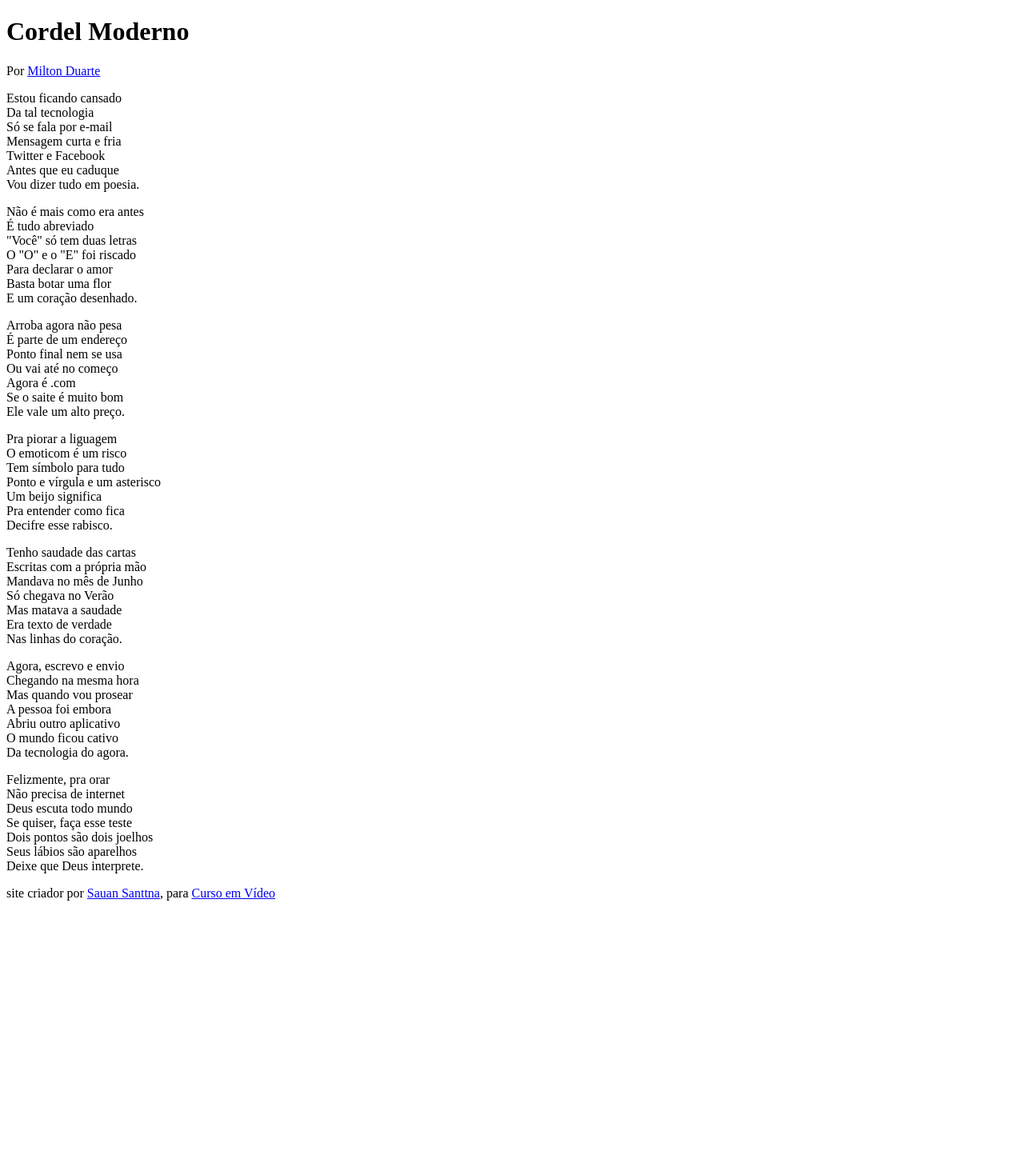
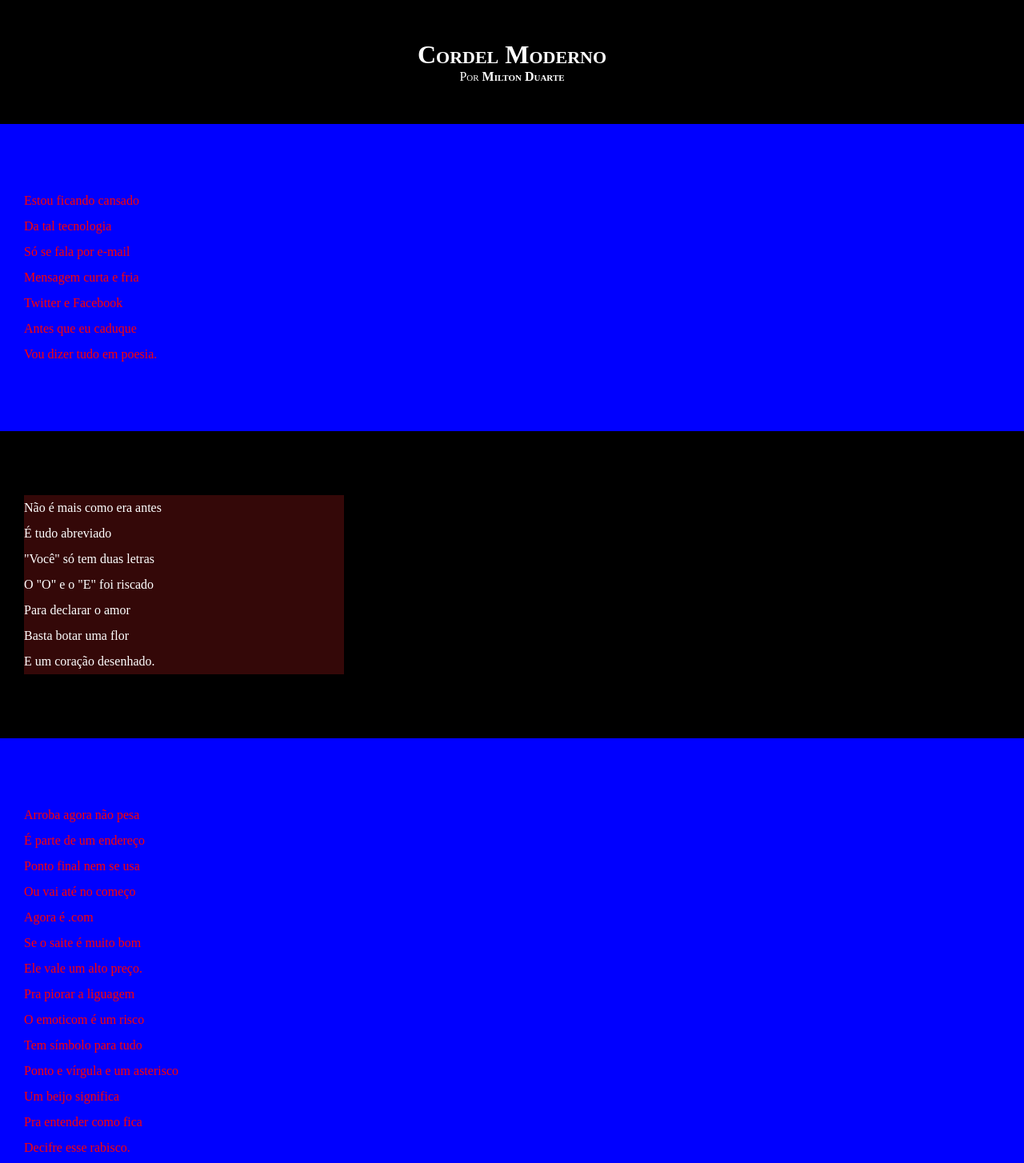
Before and after one commit to SauanSantana/html-css, a plain HTML site: page desafios/d012/index.html in a window 1280 px wide. Shown: the top 1454 px of the page at 80% size. Before the commit the page ends 1142 px from the top, so only its background shows below. Drawn offline with Linux system fonts and the light colour scheme.

Commit message:
atualizei estilos dos textos e blocos

```diff
--- a/desafios/d012/estilo/style.css
+++ b/desafios/d012/estilo/style.css
@@ -1 +1,64 @@
 @charset "UTF-8";
+
+*{
+margin: 0px;
+padding: 0px;
+}
+
+html, body{
+    min-height: 100vh;
+    background-color: darkgray;
+}
+header{
+    background-color: black;
+    color: white;
+    text-align: center;
+    padding-top: 50px;
+    padding-bottom: 50px;
+    font-variant: small-caps;
+
+}
+a {
+    text-decoration: none;
+    color: white;
+    font-weight: bolder;
+
+}
+header a:hover{
+    color: rgba(158, 158, 16, 0.454);
+    text-decoration: underline;
+}
+
+section{
+    padding-top:10vh;
+    padding-bottom: 10vh;
+    line-height: 2em;
+    padding-left: 30px;
+}
+
+section.normal{
+    background-color: blue;
+    color: red;
+
+}
+
+section.imagem{
+    background-color: black;
+    color: white;
+}
+
+section.imagem > p{
+    background-color: rgba(133, 21, 21, 0.394);
+    width: 400px;
+}
+
+footer {
+    background-color: black;
+    padding: 10px;
+    color: white;
+    text-align: center;
+}
+footer a:hover{
+    color: rgba(158, 158, 16, 0.454);
+    text-decoration: underline;
+}
--- a/desafios/d012/index.html
+++ b/desafios/d012/index.html
@@ -12,7 +12,7 @@
         <p>Por <a href="https://www.recantodasletras.com.br/poesias/3186743" target="_blank">Milton Duarte</a></p>
     </header>
 
-            <section>
+            <section class="normal">
                 <p>
                     Estou ficando cansado <br>
                     Da tal tecnologia <br>
@@ -24,7 +24,7 @@
                 </p>
             </section>
 
-            <section>
+            <section class="imagem">
                 <p>
                     Não é mais como era antes <br>
                     É tudo abreviado <br>
@@ -36,7 +36,7 @@
                 </p>
             </section>
 
-            <section>
+            <section class="normal">
                 <p>
                     Arroba agora não pesa <br>
                     É parte de um endereço <br>
@@ -58,7 +58,7 @@
                 </p>
             </section>
 
-            <section>
+            <section class="imagem">
                 <p>
                     Tenho saudade das cartas <br>
                     Escritas com a própria mão <br>
@@ -70,7 +70,7 @@
                 </p>
             </section>
 
-            <section>
+            <section class="normal">
                 <p>
                     Agora, escrevo e envio <br>
                     Chegando na mesma hora <br>
```
